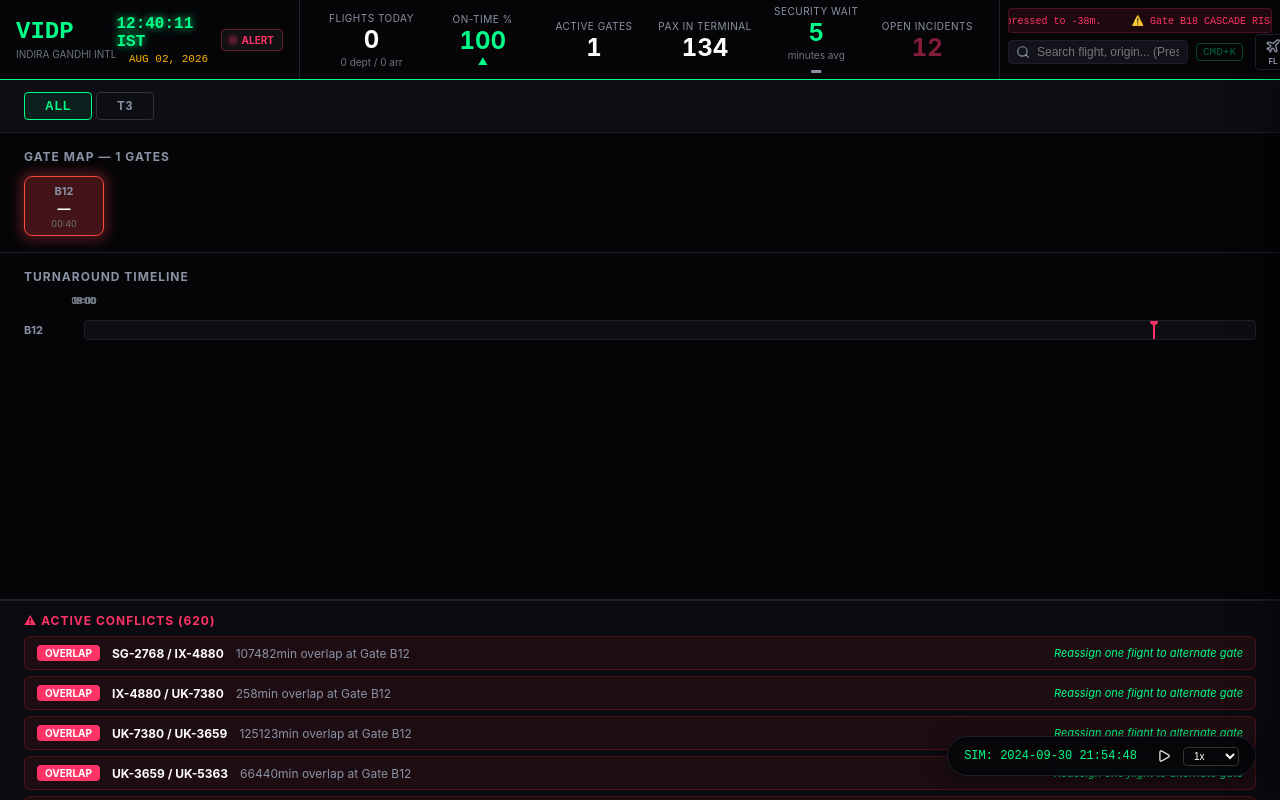
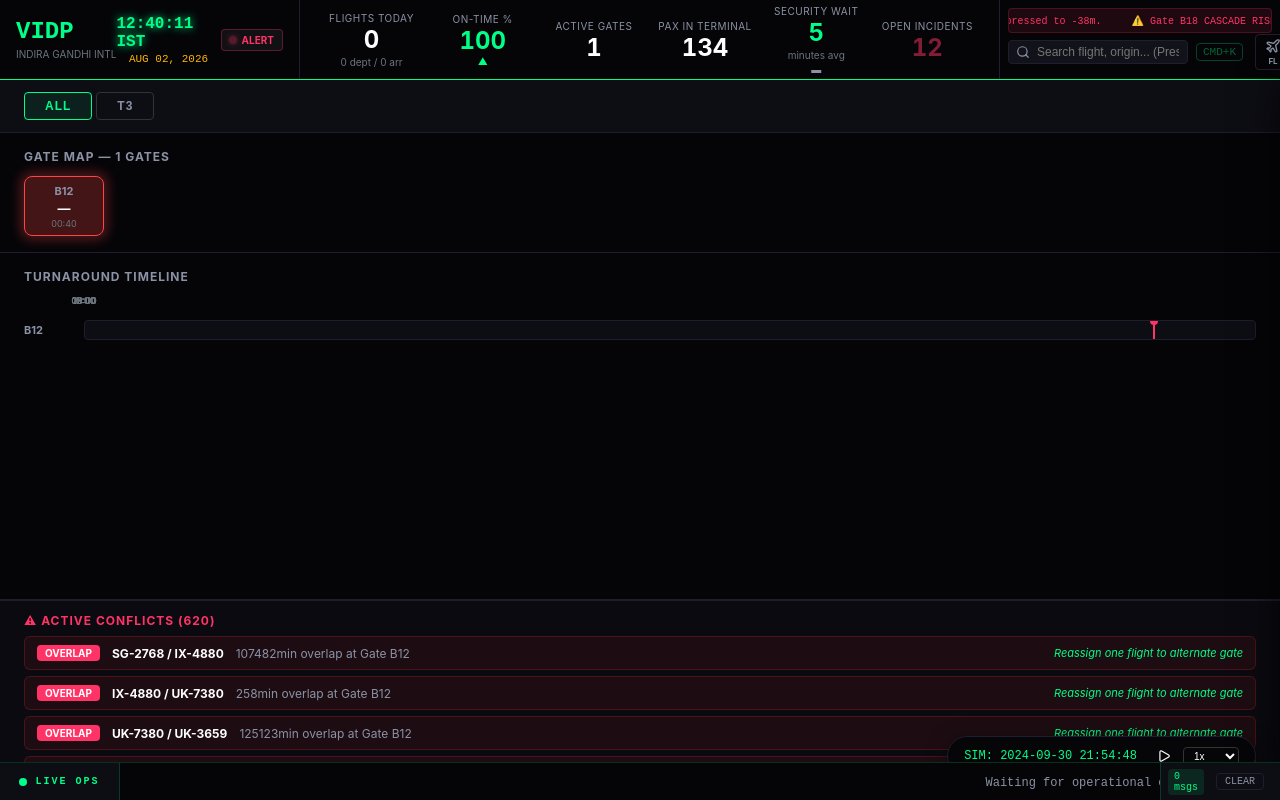
Before and after one commit to Niss54/Frontend_war2, a React (Vite) app: page /gates in a window 1280 px wide. Shown: the top 800 px of the page. Built offline with nearby package versions, Linux system fonts and the light colour scheme.

Commit message:
feat add more components and updates some file

```diff
--- a/src/App.css
+++ b/src/App.css
@@ -1,6 +1,7 @@
 .app-content {
   flex: 1;
-  display: flex;
-  flex-direction: column;
   overflow: hidden;
+  position: relative;
+  background-color: #050508;
+  padding-bottom: 44px; /* Space for OpsLogTicker */
 }
--- a/src/App.tsx
+++ b/src/App.tsx
@@ -4,6 +4,7 @@ import { useAirportData } from './context/AirportContext';
 import { FilterProvider } from './context/FilterContext';
 import { CommandHeader } from './components/core/layout/CommandHeader';
 import { CommandPalette } from './components/core/ui/CommandPalette';
+import { OpsLogTicker } from './components/core/ui/OpsLogTicker';
 import { useKeyboardShortcuts } from './hooks/useKeyboardShortcuts';
 import { ErrorBoundary } from './components/core/layout/ErrorBoundary';
 import { PanelSkeleton } from './components/core/layout/PanelSkeleton';
@@ -94,6 +95,7 @@ function App() {
           </Suspense>
         </ErrorBoundary>
       </div>
+      <OpsLogTicker />
     </FilterProvider>
   )
 }
--- /dev/null
+++ b/src/components/core/ui/OpsLogTicker.css
@@ -0,0 +1,124 @@
+.ops-log-ticker {
+  position: fixed;
+  bottom: 0;
+  left: 0;
+  width: 100%;
+  height: 38px;
+  background: #050508;
+  border-top: 1px solid rgba(0, 255, 136, 0.18);
+  z-index: 1000;
+  display: flex;
+  align-items: center;
+  font-family: "Courier New", Courier, monospace;
+}
+
+.ops-ticker-left {
+  width: 120px;
+  height: 100%;
+  display: flex;
+  align-items: center;
+  justify-content: center;
+  gap: 8px;
+  background: #0D0D14;
+  border-right: 1px solid rgba(0, 255, 136, 0.18);
+  z-index: 2; /* keep above scrolling content */
+}
+
+.ops-live-dot {
+  width: 8px;
+  height: 8px;
+  background-color: #00FF88;
+  border-radius: 50%;
+  animation: ops-pulse 1.5s infinite;
+}
+
+@keyframes ops-pulse {
+  0% { box-shadow: 0 0 0 0 rgba(0, 255, 136, 0.7); }
+  70% { box-shadow: 0 0 0 6px rgba(0, 255, 136, 0); }
+  100% { box-shadow: 0 0 0 0 rgba(0, 255, 136, 0); }
+}
+
+.ops-live-text {
+  color: #00FF88;
+  font-size: 10px;
+  font-weight: bold;
+  letter-spacing: 2px;
+}
+
+.ops-ticker-center {
+  flex: 1;
+  height: 100%;
+  overflow: hidden;
+  position: relative;
+  display: flex;
+  align-items: center;
+  white-space: nowrap;
+}
+
+.ops-ticker-content {
+  display: inline-block;
+  padding-left: 100%;
+  animation: ticker-scroll 40s linear infinite;
+}
+
+.ops-ticker-center:hover .ops-ticker-content {
+  animation-play-state: paused;
+}
+
+@keyframes ticker-scroll {
+  from { transform: translateX(0); }
+  to { transform: translateX(-100%); }
+}
+
+.ops-ticker-message {
+  color: #fff;
+  font-size: 12px;
+}
+
+.ops-ticker-spacer {
+  color: #FFB300;
+  margin: 0 16px;
+  font-weight: bold;
+}
+
+.ops-ticker-alert-span {
+  color: #FFB300;
+}
+
+.ops-ticker-right {
+  width: 120px; /* give some room for count + button */
+  height: 100%;
+  display: flex;
+  align-items: center;
+  justify-content: flex-end;
+  padding: 0 16px;
+  gap: 12px;
+  background: #0D0D14;
+  border-left: 1px solid rgba(0, 255, 136, 0.18);
+  z-index: 2;
+}
+
+.ops-msg-count {
+  background: rgba(0, 255, 136, 0.1);
+  color: #00FF88;
+  padding: 2px 6px;
+  border-radius: 4px;
+  font-size: 10px;
+}
+
+.ops-clear-btn {
+  background: transparent;
+  border: 1px solid #1e1e2e;
+  color: #8b92a5;
+  font-size: 10px;
+  padding: 2px 8px;
+  border-radius: 4px;
+  cursor: pointer;
+  font-family: inherit;
+  transition: all 0.2s;
+}
+
+.ops-clear-btn:hover {
+  background: rgba(255, 255, 255, 0.1);
+  color: #fff;
+}
--- /dev/null
+++ b/src/components/core/ui/OpsLogTicker.tsx
@@ -0,0 +1,137 @@
+import React, { useState, useEffect, useRef } from 'react';
+import { useSimulation } from '../../../context/SimulationContext';
+import {
+  eventBus,
+  FLIGHT_STATUS_CHANGED,
+  INCIDENT_CREATED,
+  SECURITY_QUEUE_UPDATE,
+  GATE_EVENT_FIRED,
+  SIMULATION_TICK,
+} from '../../../utils/EventBus';
+import type {
+  FlightStatusPayload,
+  IncidentPayload,
+  SecurityQueuePayload,
+  TickPayload
+} from '../../../utils/EventBus';
+import './OpsLogTicker.css';
+
+interface LogMessage {
+  id: string;
+  text: React.ReactNode;
+  timestamp: number; // to guarantee unique keys across re-renders
+}
+
+export const OpsLogTicker: React.FC = () => {
+  const { currentTime } = useSimulation();
+  const timeRef = useRef<Date>(currentTime);
+  const [messages, setMessages] = useState<LogMessage[]>([]);
+
+  // Update time ref on tick so event handlers always have the latest simulation time
+  useEffect(() => {
+    const handleTick = (payload: TickPayload) => {
+      timeRef.current = payload.currentTime;
+    };
+    eventBus.on(SIMULATION_TICK, handleTick);
+    return () => eventBus.off(SIMULATION_TICK, handleTick);
+  }, []);
+
+  // Update timeRef from context as fallback
+  useEffect(() => {
+    timeRef.current = currentTime;
+  }, [currentTime]);
+
+  const addMessage = (text: React.ReactNode) => {
+    setMessages(prev => {
+      const newMsg: LogMessage = {
+        id: Math.random().toString(36).substring(2, 9),
+        text,
+        timestamp: Date.now()
+      };
+      const updated = [newMsg, ...prev];
+      if (updated.length > 50) {
+        return updated.slice(0, 50);
+      }
+      return updated;
+    });
+  };
+
+  const formatTime = (d: Date) => {
+    const hh = d.getHours().toString().padStart(2, '0');
+    const mm = d.getMinutes().toString().padStart(2, '0');
+    return `${hh}:${mm}`;
+  };
+
+  useEffect(() => {
+    const handleFlightStatus = (payload: FlightStatusPayload) => {
+      const t = formatTime(timeRef.current);
+      addMessage(`${t} — ${payload.flight_id} is now ${payload.newStatus} at Gate ${payload.gate || 'TBD'}`);
+    };
+
+    const handleIncident = (payload: IncidentPayload) => {
+      const t = formatTime(timeRef.current);
+      addMessage(
+        <>
+          {t} — <span className="ops-ticker-alert-span">ALERT: {payload.message}</span>
+        </>
+      );
+    };
+
+    const handleSecurity = (payload: SecurityQueuePayload) => {
+      if (payload.waitTime > 15) {
+        const t = formatTime(timeRef.current);
+        addMessage(`${t} — Security CP${payload.checkpointId}: ${payload.waitTime}min wait`);
+      }
+    };
+
+    const handleGateEvent = (payload: { gateId: string, eventType: string }) => {
+      const t = formatTime(timeRef.current);
+      addMessage(`${t} — Gate ${payload.gateId}: ${payload.eventType}`);
+    };
+
+    eventBus.on(FLIGHT_STATUS_CHANGED, handleFlightStatus);
+    eventBus.on(INCIDENT_CREATED, handleIncident);
+    eventBus.on(SECURITY_QUEUE_UPDATE, handleSecurity);
+    eventBus.on(GATE_EVENT_FIRED, handleGateEvent);
+
+    return () => {
+      eventBus.off(FLIGHT_STATUS_CHANGED, handleFlightStatus);
+      eventBus.off(INCIDENT_CREATED, handleIncident);
+      eventBus.off(SECURITY_QUEUE_UPDATE, handleSecurity);
+      eventBus.off(GATE_EVENT_FIRED, handleGateEvent);
+    };
+  }, []);
+
+  return (
+    <div className="ops-log-ticker">
+      <div className="ops-ticker-left">
+        <div className="ops-live-dot"></div>
+        <div className="ops-live-text">LIVE OPS</div>
+      </div>
+
+      <div className="ops-ticker-center">
+        <div className="ops-ticker-content">
+          {messages.length === 0 ? (
+            <span className="ops-ticker-message" style={{ color: '#8b92a5' }}>
+              Waiting for operational events...
+            </span>
+          ) : (
+            messages.map((msg, idx) => (
+              <React.Fragment key={msg.id}>
+                <span className="ops-ticker-message">{msg.text}</span>
+                {idx < messages.length - 1 && <span className="ops-ticker-spacer">·</span>}
+              </React.Fragment>
+            ))
+          )}
+        </div>
+      </div>
+
+      <div className="ops-ticker-right">
+        <div className="ops-msg-count">{messages.length} msgs</div>
+        <button className="ops-clear-btn" onClick={() => setMessages([])}>
+          CLEAR
+        </button>
+      </div>
+    </div>
+  );
+};
```
